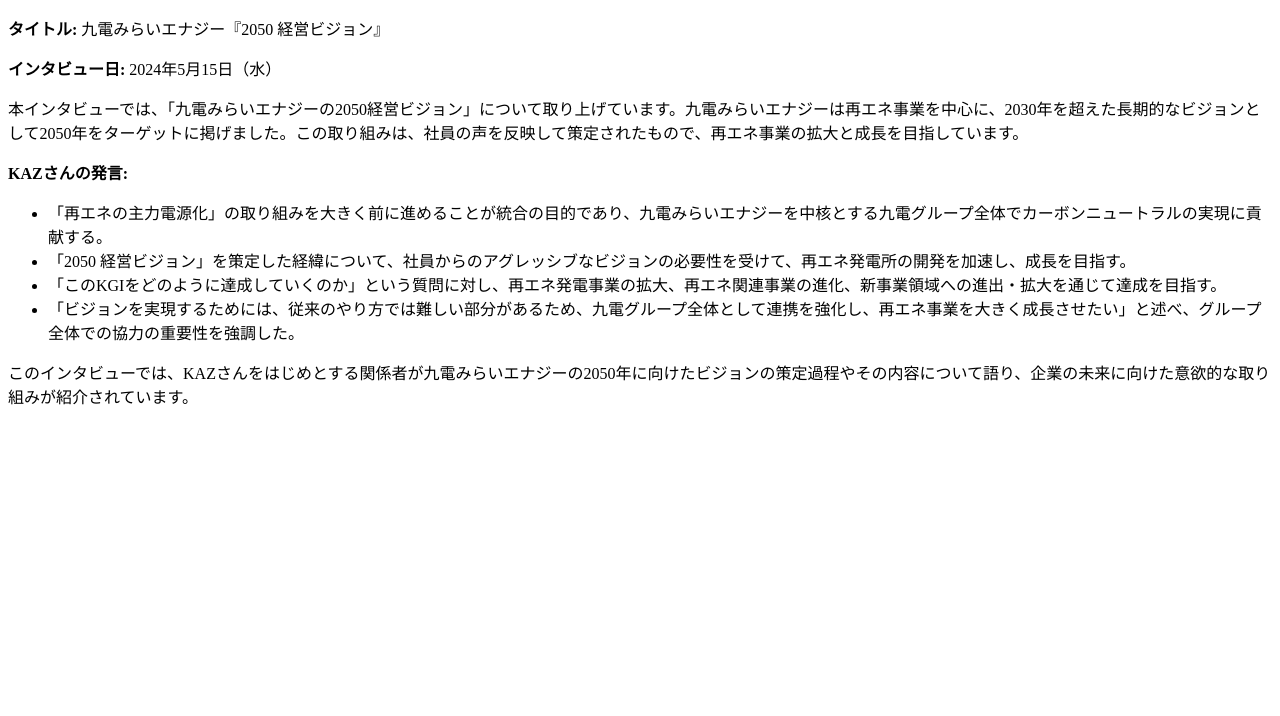
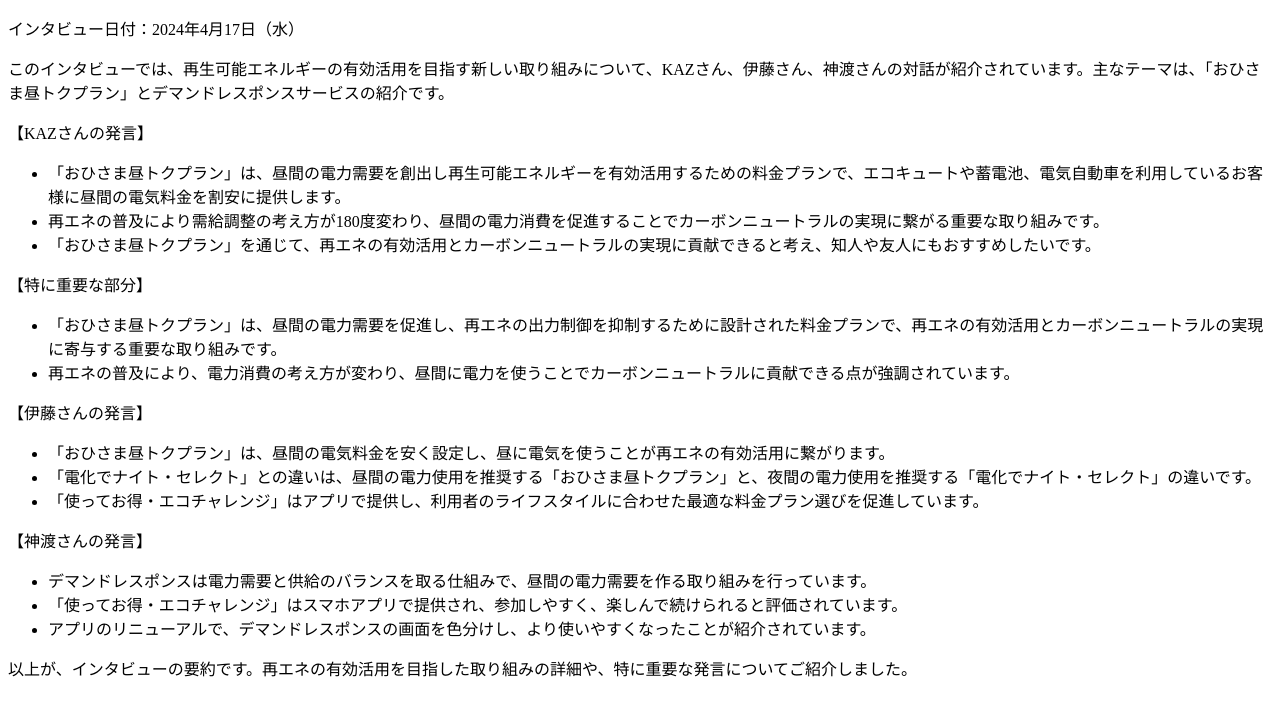
Before and after one commit to NaoyInakaz/ShuninChallenge, a plain HTML site: page index.html in a window 1280 px wide. Drawn offline with Linux system fonts and the light colour scheme.

Commit message:
Update index.html

```diff
--- a/index.html
+++ b/index.html
@@ -2,23 +2,40 @@
 <html lang="ja">
 <head>
     <meta charset="UTF-8">
-    <meta name="viewport" content="width=device-width, initial-scale=1.0">
-    <title>九電みらいエナジー『2050 経営ビジョン』</title>
+    <title>第246回「再エネの有効活用を目指す新プランとサービス」</title>
 </head>
 <body>
-    <p><strong>タイトル:</strong> 九電みらいエナジー『2050 経営ビジョン』</p>
-    <p><strong>インタビュー日:</strong> 2024年5月15日（水）</p>
+    <p>インタビュー日付：2024年4月17日（水）</p>
 
-    <p>本インタビューでは、「九電みらいエナジーの2050経営ビジョン」について取り上げています。九電みらいエナジーは再エネ事業を中心に、2030年を超えた長期的なビジョンとして2050年をターゲットに掲げました。この取り組みは、社員の声を反映して策定されたもので、再エネ事業の拡大と成長を目指しています。</p>
+    <p>このインタビューでは、再生可能エネルギーの有効活用を目指す新しい取り組みについて、KAZさん、伊藤さん、神渡さんの対話が紹介されています。主なテーマは、「おひさま昼トクプラン」とデマンドレスポンスサービスの紹介です。</p>
 
-    <p><strong>KAZさんの発言:</strong></p>
+    <p>【KAZさんの発言】</p>
     <ul>
-        <li>「再エネの主力電源化」の取り組みを大きく前に進めることが統合の目的であり、九電みらいエナジーを中核とする九電グループ全体でカーボンニュートラルの実現に貢献する。</li>
-        <li>「2050 経営ビジョン」を策定した経緯について、社員からのアグレッシブなビジョンの必要性を受けて、再エネ発電所の開発を加速し、成長を目指す。</li>
-        <li>「このKGIをどのように達成していくのか」という質問に対し、再エネ発電事業の拡大、再エネ関連事業の進化、新事業領域への進出・拡大を通じて達成を目指す。</li>
-        <li>「ビジョンを実現するためには、従来のやり方では難しい部分があるため、九電グループ全体として連携を強化し、再エネ事業を大きく成長させたい」と述べ、グループ全体での協力の重要性を強調した。</li>
+        <li>「おひさま昼トクプラン」は、昼間の電力需要を創出し再生可能エネルギーを有効活用するための料金プランで、エコキュートや蓄電池、電気自動車を利用しているお客様に昼間の電気料金を割安に提供します。</li>
+        <li>再エネの普及により需給調整の考え方が180度変わり、昼間の電力消費を促進することでカーボンニュートラルの実現に繋がる重要な取り組みです。</li>
+        <li>「おひさま昼トクプラン」を通じて、再エネの有効活用とカーボンニュートラルの実現に貢献できると考え、知人や友人にもおすすめしたいです。</li>
     </ul>
 
-    <p>このインタビューでは、KAZさんをはじめとする関係者が九電みらいエナジーの2050年に向けたビジョンの策定過程やその内容について語り、企業の未来に向けた意欲的な取り組みが紹介されています。</p>
+    <p>【特に重要な部分】</p>
+    <ul>
+        <li>「おひさま昼トクプラン」は、昼間の電力需要を促進し、再エネの出力制御を抑制するために設計された料金プランで、再エネの有効活用とカーボンニュートラルの実現に寄与する重要な取り組みです。</li>
+        <li>再エネの普及により、電力消費の考え方が変わり、昼間に電力を使うことでカーボンニュートラルに貢献できる点が強調されています。</li>
+    </ul>
+
+    <p>【伊藤さんの発言】</p>
+    <ul>
+        <li>「おひさま昼トクプラン」は、昼間の電気料金を安く設定し、昼に電気を使うことが再エネの有効活用に繋がります。</li>
+        <li>「電化でナイト・セレクト」との違いは、昼間の電力使用を推奨する「おひさま昼トクプラン」と、夜間の電力使用を推奨する「電化でナイト・セレクト」の違いです。</li>
+        <li>「使ってお得・エコチャレンジ」はアプリで提供し、利用者のライフスタイルに合わせた最適な料金プラン選びを促進しています。</li>
+    </ul>
+
+    <p>【神渡さんの発言】</p>
+    <ul>
+        <li>デマンドレスポンスは電力需要と供給のバランスを取る仕組みで、昼間の電力需要を作る取り組みを行っています。</li>
+        <li>「使ってお得・エコチャレンジ」はスマホアプリで提供され、参加しやすく、楽しんで続けられると評価されています。</li>
+        <li>アプリのリニューアルで、デマンドレスポンスの画面を色分けし、より使いやすくなったことが紹介されています。</li>
+    </ul>
+
+    <p>以上が、インタビューの要約です。再エネの有効活用を目指した取り組みの詳細や、特に重要な発言についてご紹介しました。</p>
 </body>
 </html>
```
